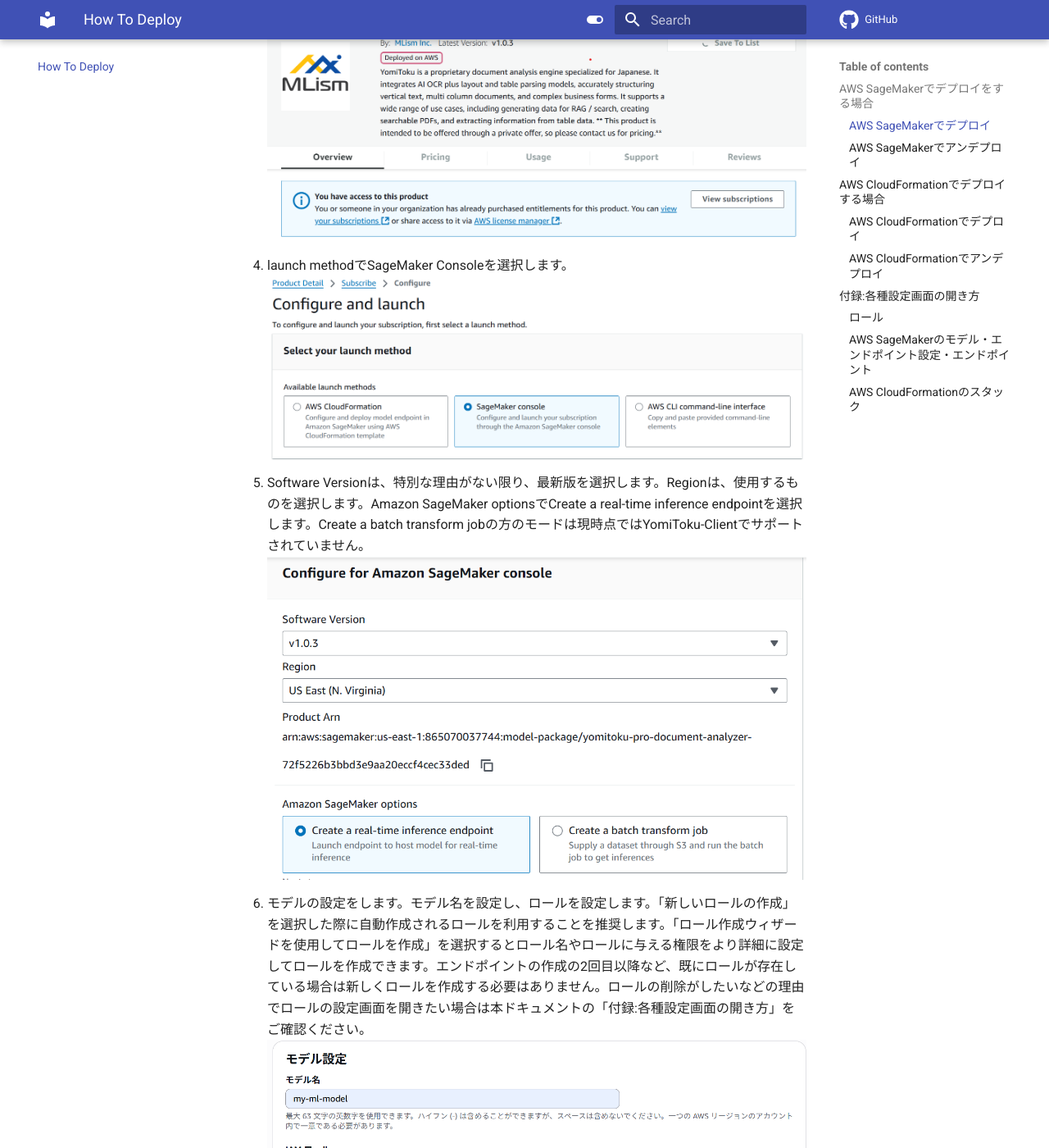
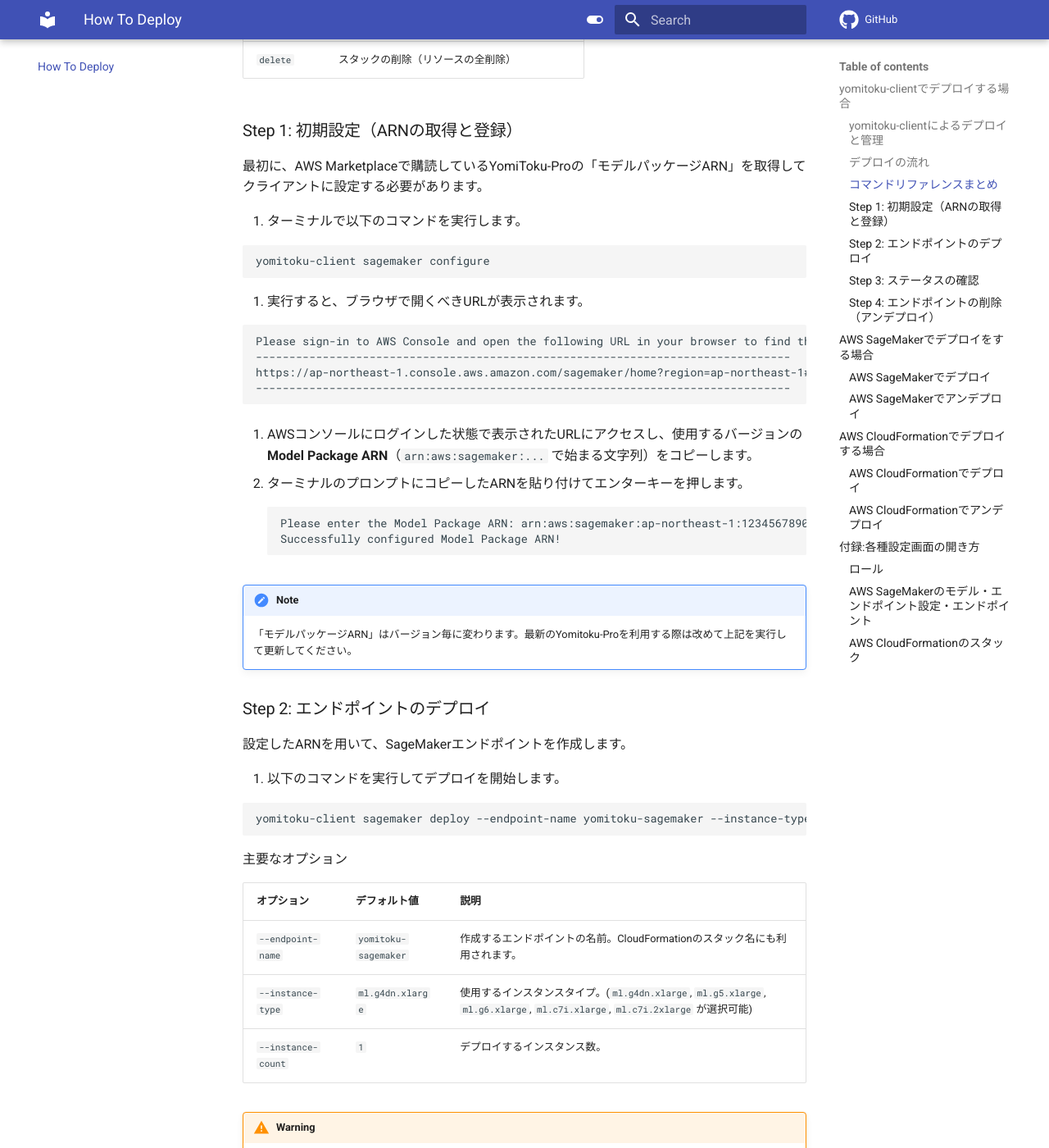
Before and after one commit to MLism-Inc/yomitoku-client, an MkDocs documentation site: the page built from docs/deploy-yomitoku-pro.md, in a window 1280 px wide and 1400 px high, scrolled down 1430 px. Shown: the whole window at 82% size. Built offline with MkDocs 1.6.1 and Material for MkDocs 9.7.7, drawn with Linux system fonts in a browser that asks for light colours; comment, search, counter and statistics services are not loaded; some of the changed text lies outside the part shown.

Commit message:
Add how to deploy via yomitoku-client

````diff
--- a/docs/deploy-yomitoku-pro.md
+++ b/docs/deploy-yomitoku-pro.md
@@ -1,18 +1,138 @@
 # YomiToku-Proのデプロイ
 
 !!! tip "前提"
-    このページは [YomiToku-ClientのAWS認証設定ガイド](./iam-doc.md) のIAM設定を前提にしています。
+    このページは [YomiToku-ClientのAWS認証設定ガイド](./iam-doc.md) の「SageMakerエンドポイントを作成・更新・削除する権限」が付与されたIAMを利用していることを前提にしています。
     まだ前の手順が未完了の場合は、まずそちらをご覧ください。
 
 YomiToku-Clientをご利用いただくには、AWS Marketplaceを通じてYomiToku-Proのサブスクリプションに加入し、YomiToku-ProのSageMakerエンドポイントをデプロイする必要があります。
 
-YomiToku-ProをAWS Marketplaceを通してデプロイするには、次の二つの方法があります。
+YomiToku-ProをAWS Marketplaceを通してデプロイするには、次の３つの方法があります。
 各デプロイ方法の特徴を特徴を踏まえて、どちらかの方法を選びましょう。
 
 |デプロイ方法|リソースの管理方法|特徴|
 |:--:|:--:|:--:|
+|[yomitoku-clientによるデプロイ](#yomitoku-client)|スタックでまとめて管理|お手軽に設定・管理|
 |[AWS SageMaker単体によるデプロイ](#aws-sagemaker)|個別に管理|詳細に設定・管理可能|
 |[AWS CloudFormationによるデプロイ](#aws-cloudformation)|スタックでまとめて管理|お手軽に設定・管理|
+
+
+## yomitoku-clientでデプロイする場合
+
+### yomitoku-clientによるデプロイと管理
+
+`yomitoku-client` のCLIツールを使用すると、コマンドラインから簡単にSageMakerエンドポイントの作成、状態確認、削除を行うことができます。内部的にはAWS CloudFormationを利用しているため、関連するリソース（モデル、エンドポイント設定、エンドポイント）を「スタック」として一括管理できます。
+
+### デプロイの流れ
+
+1. 初期設定（ARNの取得と登録）
+2. エンドポイントのデプロイ
+3. ステータスの確認
+4. エンドポイントの削除（アンデプロイ）
+
+### コマンドリファレンスまとめ
+
+
+| コマンド | 用途 |
+| --- | --- |
+| `configure` | モデルパッケージARNの保存 |
+| `deploy` | CloudFormationによるエンドポイント作成・更新 |
+| `list` | 管理している全スタックの状態一覧 |
+| `describe` | 特定スタックのステータス詳細 |
+| `delete` | スタックの削除（リソースの全削除） |
+
+
+### Step 1: 初期設定（ARNの取得と登録）
+
+最初に、AWS Marketplaceで購読しているYomiToku-Proの「モデルパッケージARN」を取得してクライアントに設定する必要があります。
+
+1. ターミナルで以下のコマンドを実行します。
+
+```bash
+yomitoku-client sagemaker configure
+```
+
+2. 実行すると、ブラウザで開くべきURLが表示されます。
+
+```text
+Please sign-in to AWS Console and open the following URL in your browser to find the Model Package ARN.
+--------------------------------------------------------------------------------
+https://ap-northeast-1.console.aws.amazon.com/sagemaker/home?region=ap-northeast-1#/model-packages/my-subscriptions/prod-o37wuz7bn7kvc
+--------------------------------------------------------------------------------
+
+```
+
+3. AWSコンソールにログインした状態で表示されたURLにアクセスし、使用するバージョンの **Model Package ARN**（`arn:aws:sagemaker:...` で始まる文字列）をコピーします。
+
+4. ターミナルのプロンプトにコピーしたARNを貼り付けてエンターキーを押します。
+```text
+Please enter the Model Package ARN: arn:aws:sagemaker:ap-northeast-1:123456789012:model-package/yomitoku-pro-xxx
+Successfully configured Model Package ARN!
+
+```
+
+!!! note
+    「モデルパッケージARN」はバージョン毎に変わります。最新のYomitoku-Proを利用する際は改めて上記を実行して更新してください。
+
+
+### Step 2: エンドポイントのデプロイ
+
+設定したARNを用いて、SageMakerエンドポイントを作成します。
+
+1. 以下のコマンドを実行してデプロイを開始します。
+
+```bash
+yomitoku-client sagemaker deploy --endpoint-name yomitoku-sagemaker --instance-type ml.g4dn.xlarge
+```
+
+
+主要なオプション
+
+
+| オプション | デフォルト値 | 説明 |
+| --- | --- | --- |
+| `--endpoint-name` | `yomitoku-sagemaker` | 作成するエンドポイントの名前。CloudFormationのスタック名にも利用されます。 |
+| `--instance-type` | `ml.g4dn.xlarge` | 使用するインスタンスタイプ。(`ml.g4dn.xlarge`, `ml.g5.xlarge`, `ml.g6.xlarge`, `ml.c7i.xlarge`, `ml.c7i.2xlarge` が選択可能) |
+| `--instance-count` | `1` | デプロイするインスタンス数。 |
+
+
+!!! warning
+
+    サービスはスタックをデプロイしてから、スタックを削除するまで、従量課金で料金が発生します。サービスの利用を終了する場合は、必ず削除コマンド`yomitoku-client sagemaker delete`を実行してください。
+
+### Step 3: ステータスの確認
+
+デプロイには通常数分〜10分程度の時間がかかります。現在の状態を確認するには以下のコマンドを使用します。
+
+- スタック一覧の表示
+
+    作成済みの管理スタックとその状態を一覧表示します。
+
+    ```bash
+    yomitoku-client sagemaker list
+    ```
+
+- 詳細情報の表示
+
+    特定のエンドポイント（スタック）の詳細な情報を取得します。
+
+    ```bash
+    yomitoku-client sagemaker describe --endpoint-name yomitoku-sagemaker
+    ```
+
+    ステータスが `CREATE_COMPLETE` になっていれば、エンドポイントは正常に起動し、推論が可能な状態です。
+
+
+### Step 4: エンドポイントの削除（アンデプロイ）
+
+利用を終了する場合は、課金を止めるためにスタックを削除します。この操作により、エンドポイント、エンドポイント設定、モデルのすべてが自動的に削除されます。
+
+1. 以下のコマンドを実行します。
+```bash
+yomitoku-client sagemaker delete --endpoint-name yomitoku-sagemaker
+```
+
+2. 削除が開始されます。完全に削除されたかどうかは `yomitoku-client sagemaker list` コマンドで確認してください。
+
 
 ## AWS SageMakerでデプロイをする場合
 
````
